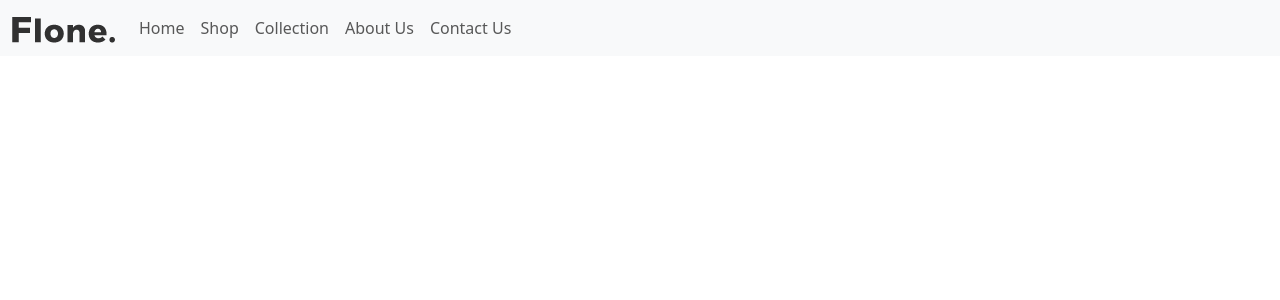
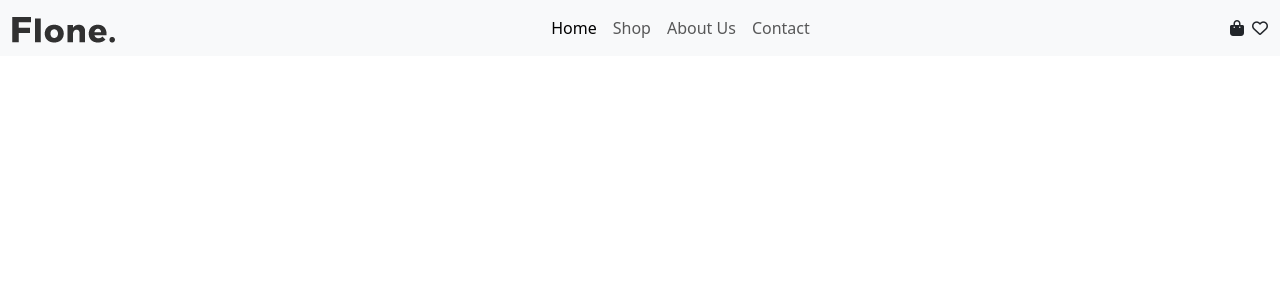
Before and after one commit to Waqas7616/Ecommerce-React, a React (Create React App) app in the folder landa-bazaar/: page / in a window 1280 px wide. Shown: the top 300 px of the page. Built offline with nearby package versions, Linux system fonts and the light colour scheme.

Commit message:
header completed

```diff
--- a/landa-bazaar/package.json
+++ b/landa-bazaar/package.json
@@ -8,6 +8,7 @@
     "@testing-library/user-event": "^13.5.0",
     "axios": "^1.4.0",
     "bootstrap": "^5.3.0",
+    "firebase": "^10.0.0",
     "formik": "^2.4.2",
     "react": "^18.2.0",
     "react-bootstrap": "^2.8.0",
--- a/landa-bazaar/public/index.html
+++ b/landa-bazaar/public/index.html
@@ -1,19 +1,24 @@
 <!DOCTYPE html>
 <html lang="en">
+
 <head>
   <meta charset="utf-8" />
   <link rel="icon" href="%PUBLIC_URL%/favicon.ico" />
   <meta name="viewport" content="width=device-width, initial-scale=1" />
   <meta name="theme-color" content="#000000" />
-    <meta
-      name="description"
-      content="Web site created using create-react-app"
-    />
+  <meta name="description" content="Web site created using create-react-app" />
   <link rel="apple-touch-icon" href="%PUBLIC_URL%/logo192.png" />
   <!--
       manifest.json provides metadata used when your web app is installed on a
       user's mobile device or desktop. See https://developers.google.com/web/fundamentals/web-app-manifest/
     -->
+
+  <!-- FONTAWESOME ICONS -->
+
+  <link rel="stylesheet" href="https://cdnjs.cloudflare.com/ajax/libs/font-awesome/6.4.0/css/all.min.css"
+    integrity="sha512-iecdLmaskl7CVkqkXNQ/ZH/XLlvWZOJyj7Yy7tcenmpD1ypASozpmT/E0iPtmFIB46ZmdtAc9eNBvH0H/ZpiBw=="
+    crossorigin="anonymous" referrerpolicy="no-referrer" />
+
   <link rel="manifest" href="%PUBLIC_URL%/manifest.json" />
   <!--
       Notice the use of %PUBLIC_URL% in the tags above.
@@ -26,6 +31,7 @@
     -->
   <title>React App</title>
 </head>
+
 <body>
   <noscript>You need to enable JavaScript to run this app.</noscript>
   <div id="root"></div>
@@ -40,4 +46,5 @@
       To create a production bundle, use `npm run build` or `yarn build`.
     -->
 </body>
+
 </html>
--- a/landa-bazaar/src/components/Navbar/Header.jsx
+++ b/landa-bazaar/src/components/Navbar/Header.jsx
@@ -1,25 +1,40 @@
 import React from 'react'
-import { Container, Nav, Navbar } from 'react-bootstrap'
+
 import './Header.css'
 import logo from '../../images/logo.png'
+
 function Header() {
   return (
-    <Navbar expand="lg" className="bg-light">
-      <Container fluid>
-        <Navbar.Brand href="#home"><img src={logo} alt="" /></Navbar.Brand>
-        <Navbar.Toggle aria-controls="basic-navbar-nav" />
-        <Navbar.Collapse id="basic-navbar-nav">
-          <Nav className="me-auto">
-            <Nav.Link href="#home">Home</Nav.Link>
-            <Nav.Link href="#link">Shop</Nav.Link>
-            <Nav.Link href="#link">Collection</Nav.Link>
-            <Nav.Link href="#link">About Us</Nav.Link>
-            <Nav.Link href="#link">Contact Us</Nav.Link>
+    <nav class="navbar navbar-expand-lg bg-body-tertiary">
+      <div class="container-fluid">
+        <a class="navbar-brand" href="/"><img src={logo} alt="" /></a>
+        <button class="navbar-toggler" type="button" data-bs-toggle="collapse" data-bs-target="#navbarSupportedContent" aria-controls="navbarSupportedContent" aria-expanded="false" aria-label="Toggle navigation">
+          <span class="navbar-toggler-icon"></span>
+        </button>
+        <div class="collapse navbar-collapse" id="navbarSupportedContent">
+          <ul class="navbar-nav ms-auto me-auto mb-2 mb-lg-0">
+            <li class="nav-item">
+              <a class="nav-link active" aria-current="page" href="/home">Home</a>
+            </li>
+            <li class="nav-item">
+              <a class="nav-link" href="/home">Shop</a>
+            </li>
+            <li class="nav-item">
+              <a class="nav-link" href="/home">About Us</a>
+            </li>
+            <li class="nav-item">
+              <a class="nav-link" href="/home">Contact</a>
+            </li>
 
-          </Nav>
-        </Navbar.Collapse>
-      </Container>
-    </Navbar>
+          </ul>
+          <div class="d-flex gap-2" >
+
+            <i class="fa-solid fa-bag-shopping"></i>
+            <i class="fa-regular fa-heart"></i>
+          </div>
+        </div>
+      </div>
+    </nav>
   )
 }
 
```
Also changed, not shown: landa-bazaar/src/App.js (+6 -1 lines), landa-bazaar/src/firebase.js (added, +18 -0 lines), landa-bazaar/src/pages/Homepage.jsx (added, +12 -0 lines), landa-bazaar/src/pages/Login.jsx (added, +17 -0 lines), landa-bazaar/src/pages/Signup.jsx (added, +17 -0 lines), landa-bazaar/src/images/icons/Phone.svg (added), 1 other file (tests, documents, lock files or other folders). Lines whose indentation alone changed are shown as unchanged.
